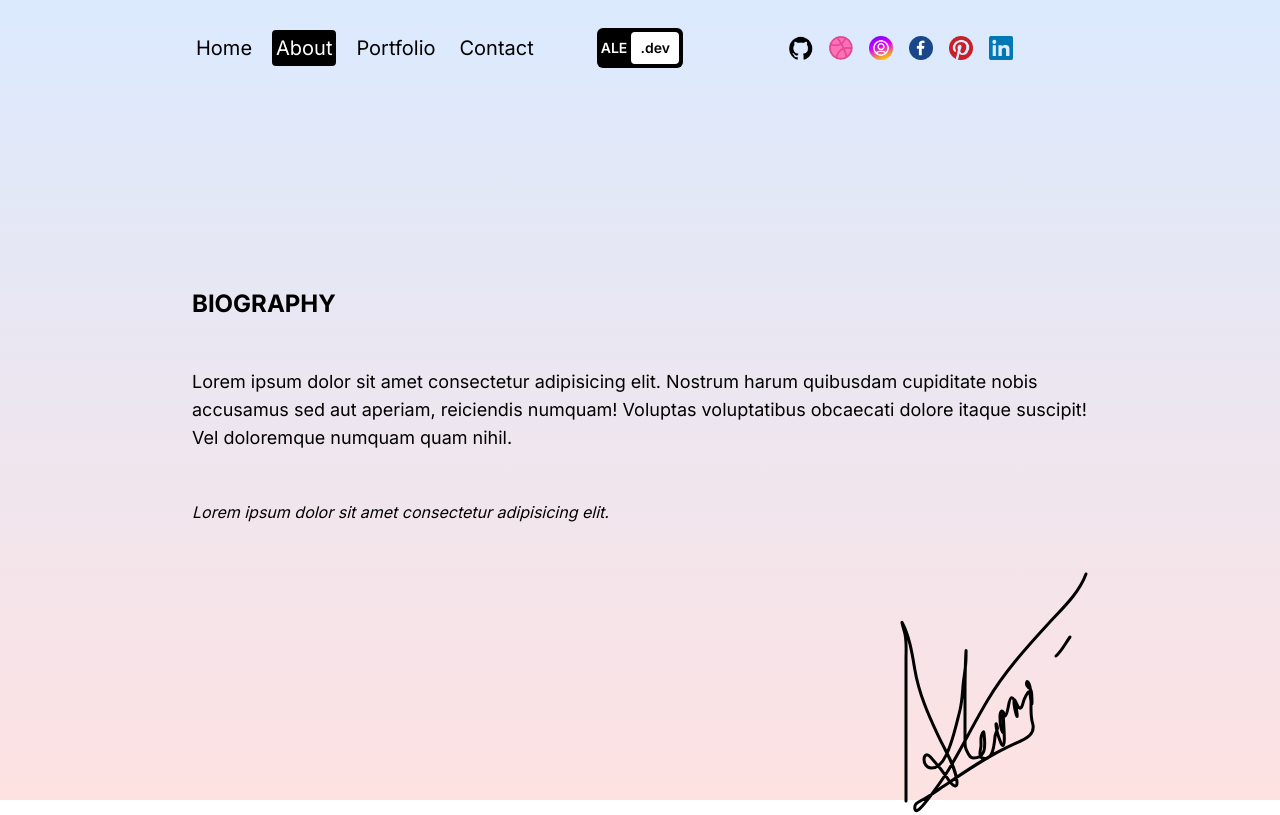
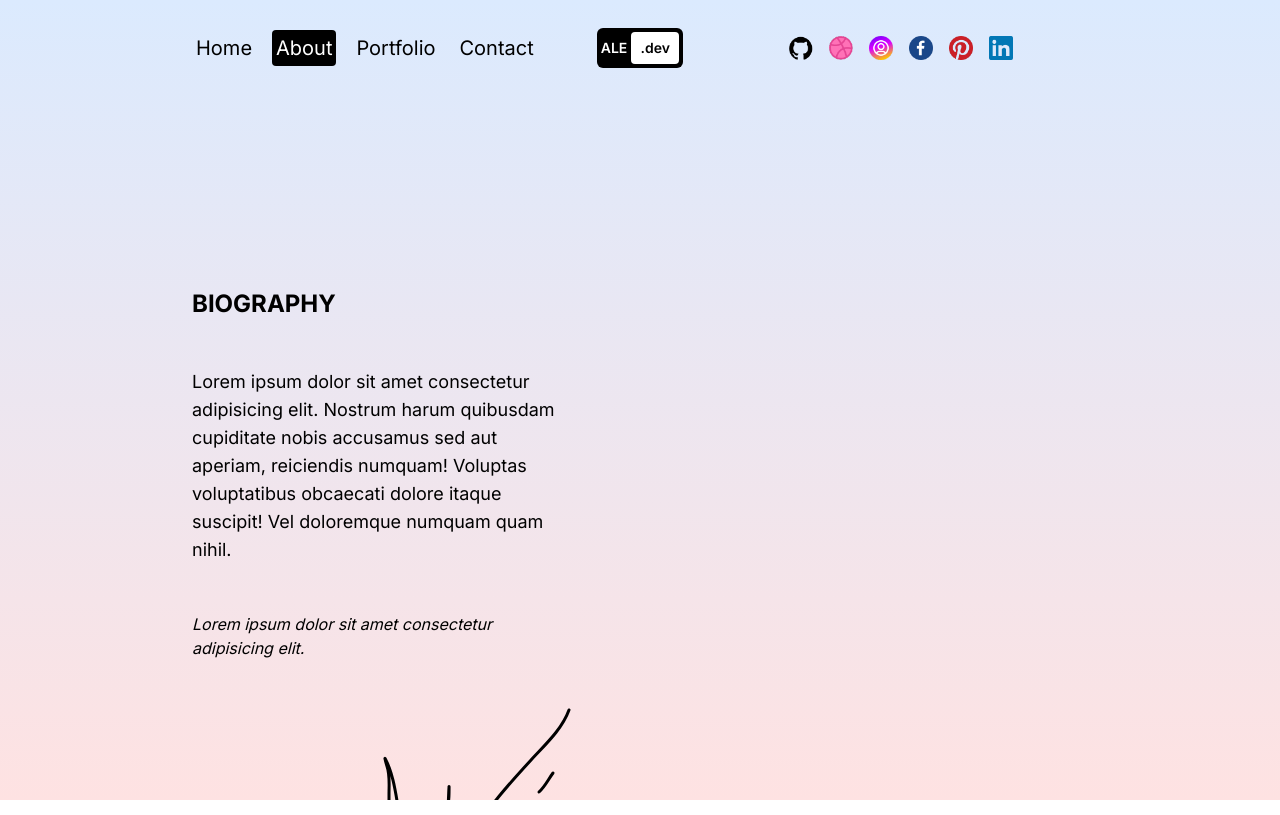
Before and after one commit to Alek30k/PortFolio-Nextjs, a Next.js app: page /about in a window 1280 px wide. Shown: the top 815 px of the page. Built offline with nearby package versions, Linux system fonts and the light colour scheme.

Commit message:
last commit

```diff
--- a/src/app/about/page.tsx
+++ b/src/app/about/page.tsx
@@ -12,9 +12,9 @@
     >
       {/* CONTAINER */}
 
-      <div className="">
+      <div className="h-full overflow-scroll lg:flex">
         {/* TEXT CONTAINER */}
-        <div className="p-4 sm:p-8 md:p-12 lg:p-20 xl:p-48 flex flex-col gap-24 md:gap-32 lg:gap-48 xl:gap-64">
+        <div className="p-4 sm:p-8 md:p-12 lg:p-20 xl:p-48 flex flex-col gap-24 md:gap-32 lg:gap-48 xl:gap-64 lg:w-2/3 lg:pd-0 xl:1/2">
           {/* BIOGRAPHY CONTAINER */}
           <div className="flex flex-col gap-12 justify-center">
             {/* BIOGRAPHY TITLE */}
```
